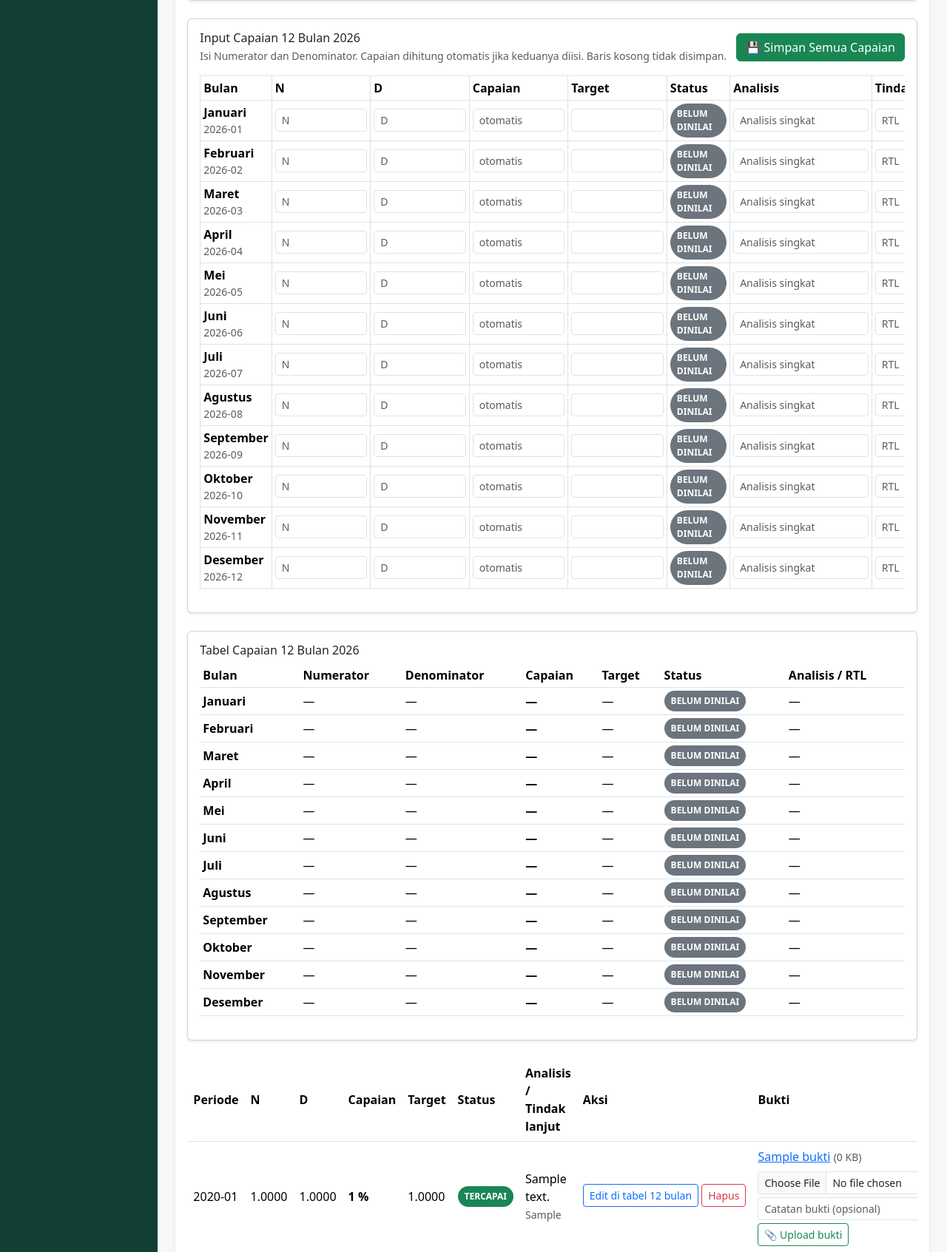
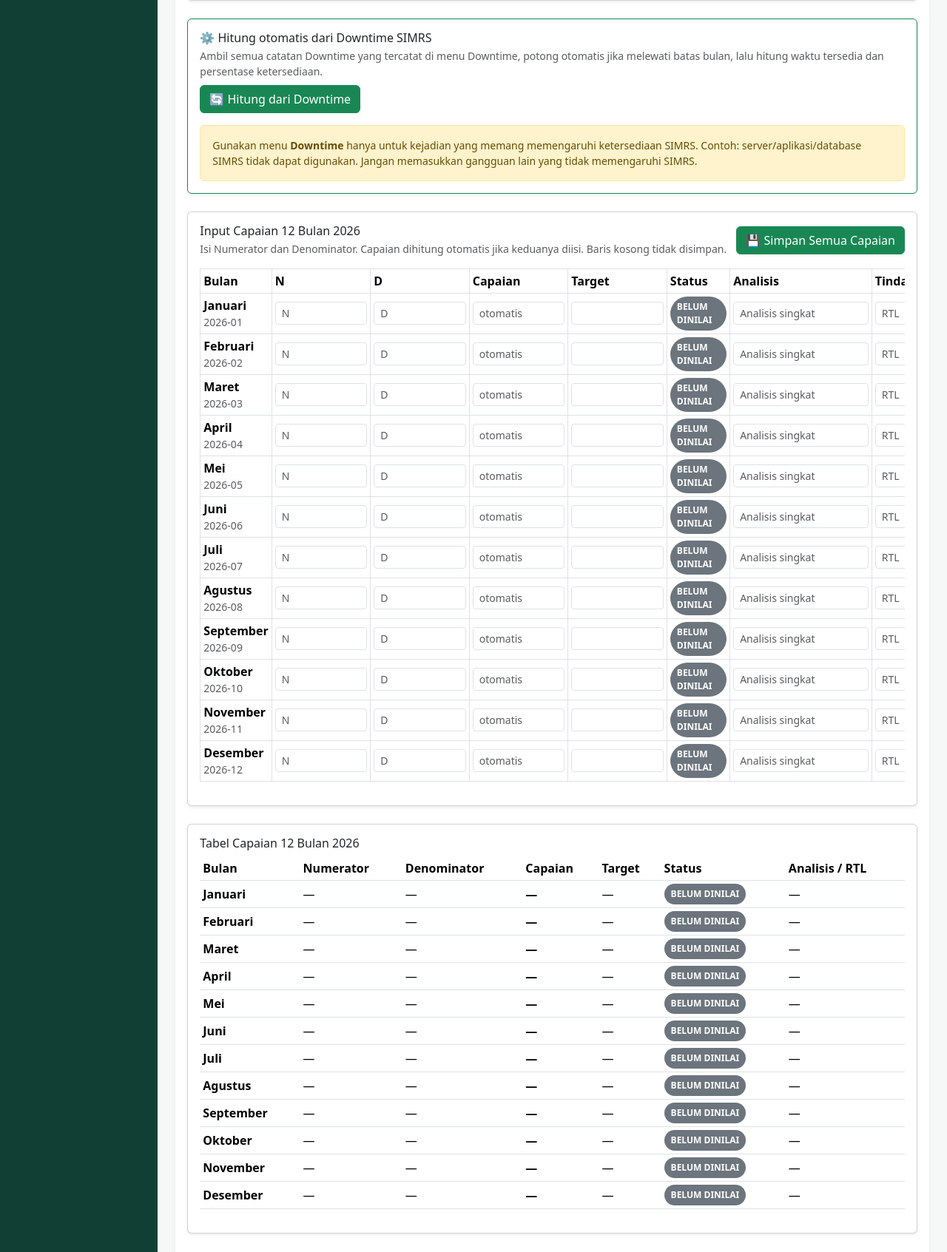
Before and after one commit to RokhmanCore/MRMIKIT, a PHP site: page /indikator-mutu/index.php?detail=1 in a window 1280 px wide. Shown: the part 2456-4149 px from the top of the page at 74% size. Run offline with PHP 8.4, Linux system fonts and the light colour scheme; a user stored in the database is signed in; data comes from the database, SQL or seed files in the repository; tables that the repository leaves empty hold one stand-in row (values such as "Sample post").

Commit message:
Add automatic IM-IT-01 availability calculation from downtime logs

```diff
--- a/indikator-mutu/index.php
+++ b/indikator-mutu/index.php
@@ -79,6 +79,56 @@ if ($_SERVER['REQUEST_METHOD']==='POST') {
                 $st->execute([$indikator_id,$periode,$num,$den,$cap,$target,trim($_POST['analisis']??''),trim($_POST['tindak_lanjut']??''),$status,$_SESSION['user']['id']??null]);
                 $msg='Capaian periode berhasil disimpan.';
             }
+        }
+
+        if ($action==='hitung_ketersediaan_simrs') {
+            $indikator_id=(int)($_POST['indikator_id']??0);
+            $tahun=(int)($_POST['tahun']??date('Y'));
+            if($indikator_id<1 || $tahun<2020 || $tahun>2100) throw new RuntimeException('Indikator atau tahun tidak valid.');
+
+            $st=$pdo->prepare("SELECT * FROM mutu_indikator WHERE id=?");
+            $st->execute([$indikator_id]); $ind=$st->fetch();
+            if(!$ind) throw new RuntimeException('Indikator tidak ditemukan.');
+            if($ind['kode']!=='IM-IT-01') throw new RuntimeException('Fitur ini khusus IM-IT-01 Ketersediaan SIMRS.');
+
+            $events=$pdo->query("SELECT mulai,selesai FROM downtime WHERE selesai IS NOT NULL AND selesai>mulai ORDER BY mulai")->fetchAll();
+            $st=$pdo->prepare("SELECT id,periode,numerator,denominator,capaian,target_snapshot,analisis,tindak_lanjut,status FROM mutu_capaian WHERE indikator_id=? AND periode BETWEEN ? AND ?");
+            $st->execute([$indikator_id,sprintf('%04d-01-01',$tahun),sprintf('%04d-12-31',$tahun)]);
+            $existing=[]; foreach($st as $rr) $existing[(int)date('n',strtotime($rr['periode']))]=$rr;
+
+            $up=$pdo->prepare("INSERT INTO mutu_capaian
+                (indikator_id,periode,numerator,denominator,capaian,target_snapshot,analisis,tindak_lanjut,status,created_by)
+                VALUES (?,?,?,?,?,?,?,?,?,?)
+                ON DUPLICATE KEY UPDATE numerator=VALUES(numerator),denominator=VALUES(denominator),capaian=VALUES(capaian),
+                target_snapshot=VALUES(target_snapshot),status=VALUES(status),updated_at=CURRENT_TIMESTAMP");
+
+            $hasil=0;
+            for($bulan=1;$bulan<=12;$bulan++){
+                $start=new DateTime(sprintf('%04d-%02d-01 00:00:00',$tahun,$bulan));
+                $end=(clone $start)->modify('+1 month');
+                $totalSeconds=$end->getTimestamp()-$start->getTimestamp();
+                $downSeconds=0;
+                foreach($events as $ev){
+                    $ds=new DateTime($ev['mulai']);
+                    $de=new DateTime($ev['selesai']);
+                    $clipStart=$ds>$start?$ds:$start;
+                    $clipEnd=$de<$end?$de:$end;
+                    if($clipEnd>$clipStart) $downSeconds += $clipEnd->getTimestamp()-$clipStart->getTimestamp();
+                }
+                $totalHours=$totalSeconds/3600;
+                $downHours=$downSeconds/3600;
+                $availableHours=max(0,$totalHours-$downHours);
+                $cap=$totalHours>0?($availableHours/$totalHours)*100:0;
+                $target=$ind['target']!==null?(float)$ind['target']:null;
+                $status='belum_dinilai';
+                if($target!==null) $status=($cap >= $target)?'tercapai':'tidak_tercapai';
+                $old=$existing[$bulan]??[];
+                $analisis=$old['analisis']??'';
+                $rtl=$old['tindak_lanjut']??'';
+                $up->execute([$indikator_id,$start->format('Y-m-d'),round($availableHours,4),round($totalHours,4),round($cap,4),$target,$analisis,$rtl,$status,$_SESSION['user']['id']??null]);
+                $hasil++;
+            }
+            $msg="Capaian IM-IT-01 tahun {$tahun} dihitung dari log Downtime ({$hasil} bulan). Periksa kembali data downtime sebelum dijadikan laporan.";
         }
 
         if ($action==='save_capaian_bulanan') {
@@ -335,6 +385,23 @@ require __DIR__.'/../partials/header.php';
  <div class="chart-wrap mt-2"><canvas id="trendChart" aria-label="Grafik tren capaian 12 bulan"></canvas></div>
 </div></div>
 
+<?php if(($detail['kode']??'')==='IM-IT-01'): ?>
+<div class="card border-success shadow-sm mb-4"><div class="card-body">
+ <div class="d-flex justify-content-between align-items-center flex-wrap gap-2">
+  <div><h6 class="mb-1">⚙️ Hitung otomatis dari Downtime SIMRS</h6>
+   <div class="small text-muted">Ambil semua catatan Downtime yang tercatat di menu Downtime, potong otomatis jika melewati batas bulan, lalu hitung waktu tersedia dan persentase ketersediaan.</div>
+  </div>
+  <form method="post" class="m-0" onsubmit="return confirm('Hitung ulang IM-IT-01 dari log Downtime untuk tahun <?=h($year)?>? Data N/D/Capaian tahun ini akan diperbarui.');">
+   <input type="hidden" name="action" value="hitung_ketersediaan_simrs">
+   <input type="hidden" name="indikator_id" value="<?=$detail['id']?>">
+   <input type="hidden" name="tahun" value="<?=$year?>">
+   <button class="btn btn-success">🔄 Hitung dari Downtime</button>
+  </form>
+ </div>
+ <div class="alert alert-warning mt-3 mb-0 small">Gunakan menu <strong>Downtime</strong> hanya untuk kejadian yang memang memengaruhi ketersediaan SIMRS. Contoh: server/aplikasi/database SIMRS tidak dapat digunakan. Jangan memasukkan gangguan lain yang tidak memengaruhi SIMRS.</div>
+</div></div>
+<?php endif; ?>
+
 <div class="card shadow-sm mb-4"><div class="card-body">
  <div class="d-flex justify-content-between align-items-center flex-wrap gap-2">
   <div><h6 class="mb-1">Input Capaian 12 Bulan <?=h($year)?></h6><div class="small text-muted">Isi Numerator dan Denominator. Capaian dihitung otomatis jika keduanya diisi. Baris kosong tidak disimpan.</div></div>
```
